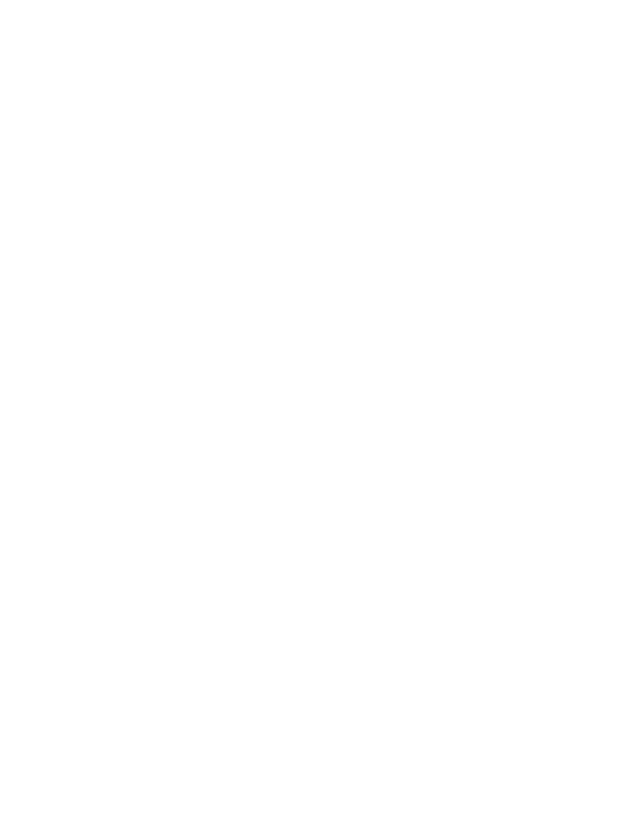
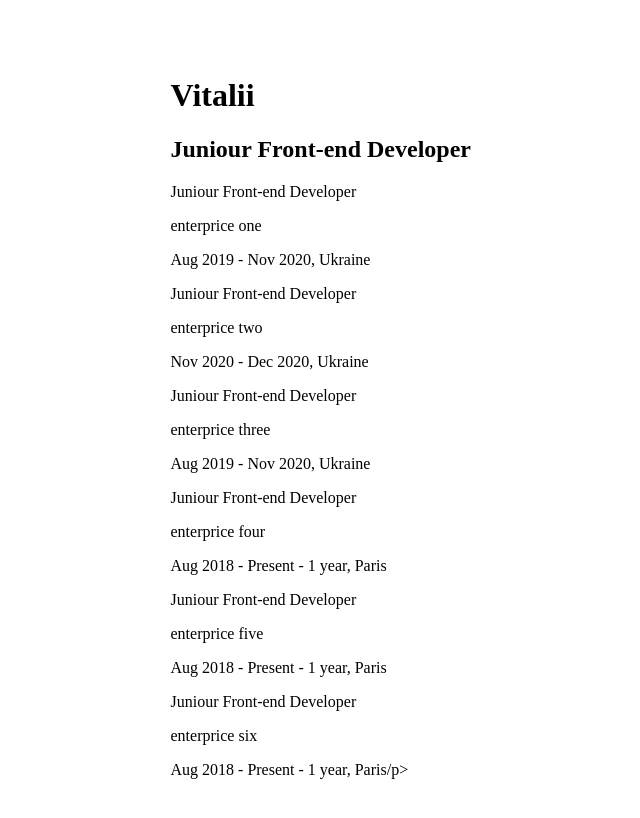
Before and after one commit to vitalik203/Resume_One, a plain HTML site: page index.html in a window 1280 px wide. Shown: the whole page, without its empty margins (220-860 px from the left). Drawn offline with Linux system fonts and the light colour scheme.

Commit message:
added site skeleton

```diff
--- a/index.html
+++ b/index.html
@@ -3,9 +3,65 @@
 <head>
     <meta charset="UTF-8">
     <meta name="viewport" content="width=device-width, initial-scale=1.0">
-    <title>Document</title>
+    <title>Resume</title>
+    <link rel="stylesheet" href="styles/styles.css">
+    <!-- <link rel="stylesheet" href="styles/reset.css"> -->
 </head>
 <body>
+    <div class="container">
+        <div class="column__one one">
+            <div class="one__titles titles">
+                <h1 class="one__title">Vitalii</h1>
+                <h2 class="one__subtitle">Juniour Front-end Developer</h2>
+            </div>
+            <div class="one__experience experience">
+                <div class="experience__box">
+                    <p class="experience__title">Juniour Front-end Developer</p>
+                    <p class="experience__enterprice">enterprice one</p>
+                    <p class="experience__subtitle"></p>
+                    <p class="experience__time">Aug 2019 - Nov 2020, Ukraine</p>
+                    <p class="experience__description"></p>
+                </div>
+                <div class="experience__box">
+                    <p class="experience__title">Juniour Front-end Developer</p>
+                    <p class="experience__enterprice">enterprice two</p>
+                    <p class="experience__subtitle"></p>
+                    <p class="experience__time">Nov 2020 - Dec 2020, Ukraine</p>
+                    <p class="experience__description"></p>
+                </div>
+                <div class="experience__box">
+                    <p class="experience__title">Juniour Front-end Developer</p>
+                    <p class="experience__enterprice">enterprice three</p>
+                    <p class="experience__subtitle"></p>
+                    <p class="experience__time">Aug 2019 - Nov 2020, Ukraine</p>
+                    <p class="experience__description"></p>
+                </div>
+                <div class="experience__box">
+                    <p class="experience__title">Juniour Front-end Developer</p>
+                    <p class="experience__enterprice">enterprice four</p>
+                    <p class="experience__subtitle"></p>
+                    <p class="experience__time">Aug 2018 - Present - 1 year, Paris</p>
+                    <p class="experience__description"></p>
+                </div>
+                <div class="experience__box">
+                    <p class="experience__title">Juniour Front-end Developer</p>
+                    <p class="experience__enterprice">enterprice five</p>
+                    <p class="experience__subtitle"></p>
+                    <p class="experience__time">Aug 2018 - Present - 1 year, Paris</p>
+                    <p class="experience__description"></p>
+                </div>
+                <div class="experience__box">
+                    <p class="experience__title">Juniour Front-end Developer</p>
+                    <p class="experience__enterprice">enterprice six</p>
+                    <p class="experience__subtitle"></p>
+                    <p class="experience__time">Aug 2018 - Present - 1 year, Paris/p>
+                    <p class="experience__description"></p>
+                </div>
+            </div>
+        </div>
+        <div class="column__two two">
 
+        </div>
+    </div>
 </body>
 </html>
--- a/styles/styles.scss
+++ b/styles/styles.scss
@@ -0,0 +1,19 @@
+body{
+    display: flex;
+    justify-content: center;
+}
+
+.container{
+    width: 595px;
+    height: 842px;
+    display: grid;
+    grid-template-columns: 2fr 1fr;
+}
+
+.column__one{
+    margin: 48px 24px 0px 48px;
+}
+
+.column__two{
+    margin: 48px 48px 0px 0px;
+}
```
Also changed, not shown: styles/styles.css, 1 other file.
